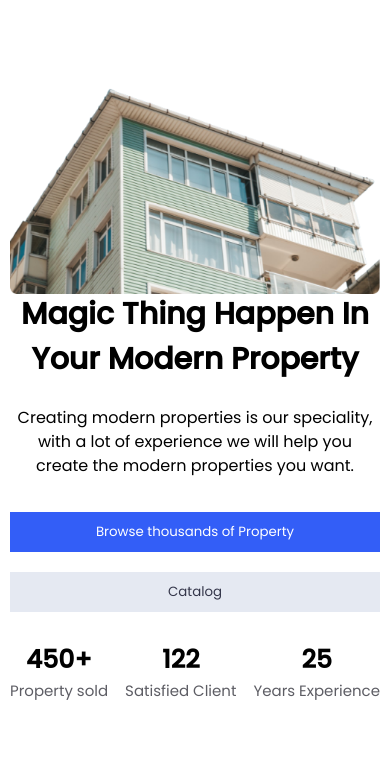
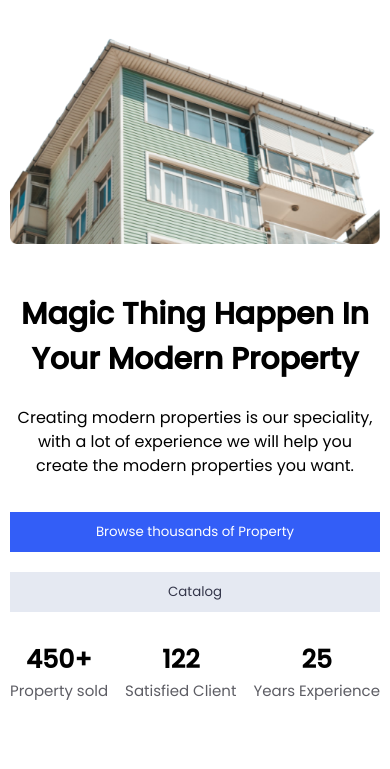
Before and after one commit to ahmadsabili0081/osirisLanding, a plain HTML site: page index.html in a window 390 px wide. Shown: the part 58-827 px from the top of the page. Drawn offline with Linux system fonts and the light colour scheme.

Commit message:
initial commit

```diff
--- a/css/mobile.scss
+++ b/css/mobile.scss
@@ -432,7 +432,7 @@
                             background-size: cover;
                             margin-bottom: 30px;
                             img{
-                                margin-top: -50px;
+                                margin-top: -100px;
                             }
                         }
                         .btn__banner{
```
Also changed, not shown: css/mobile.css, 1 other file.
